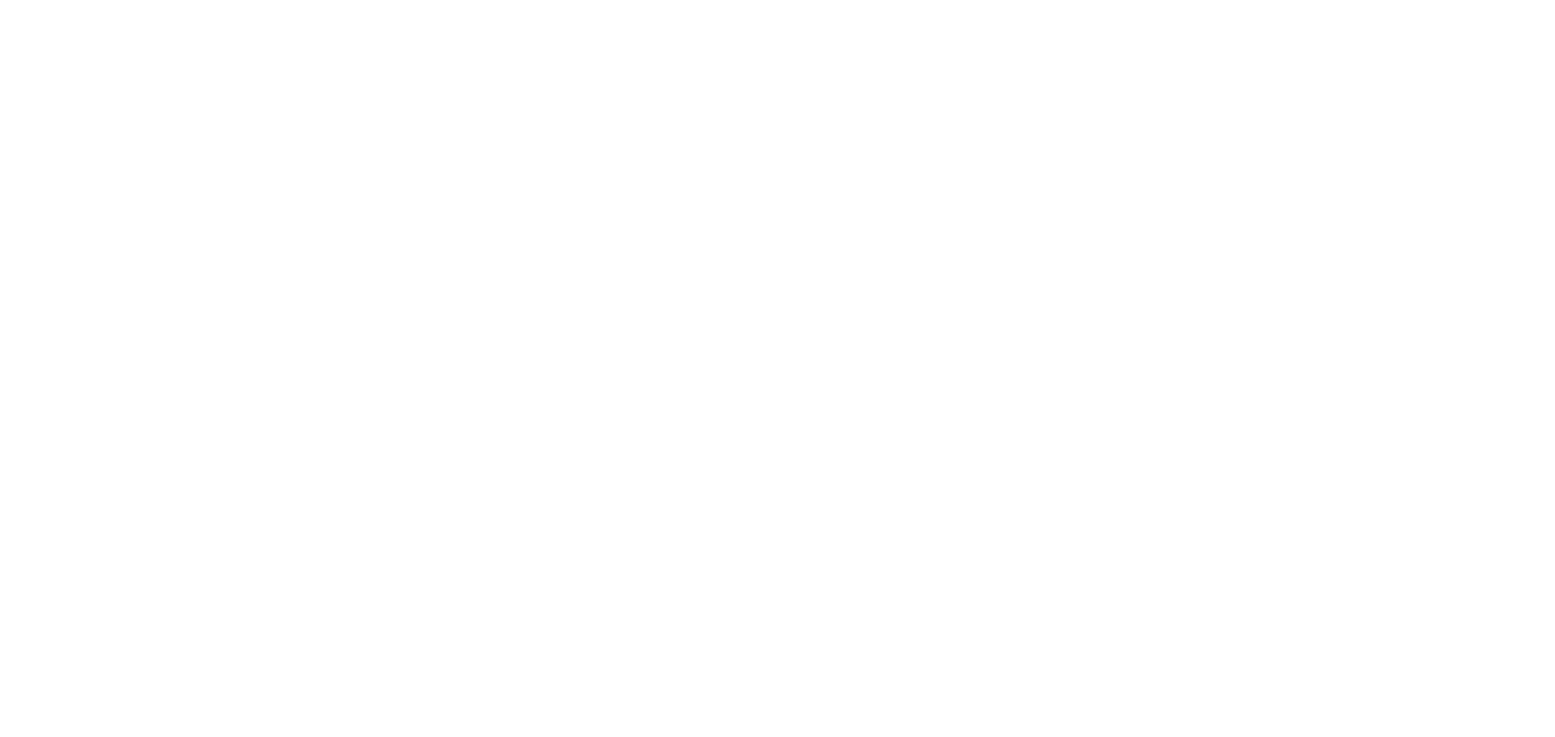
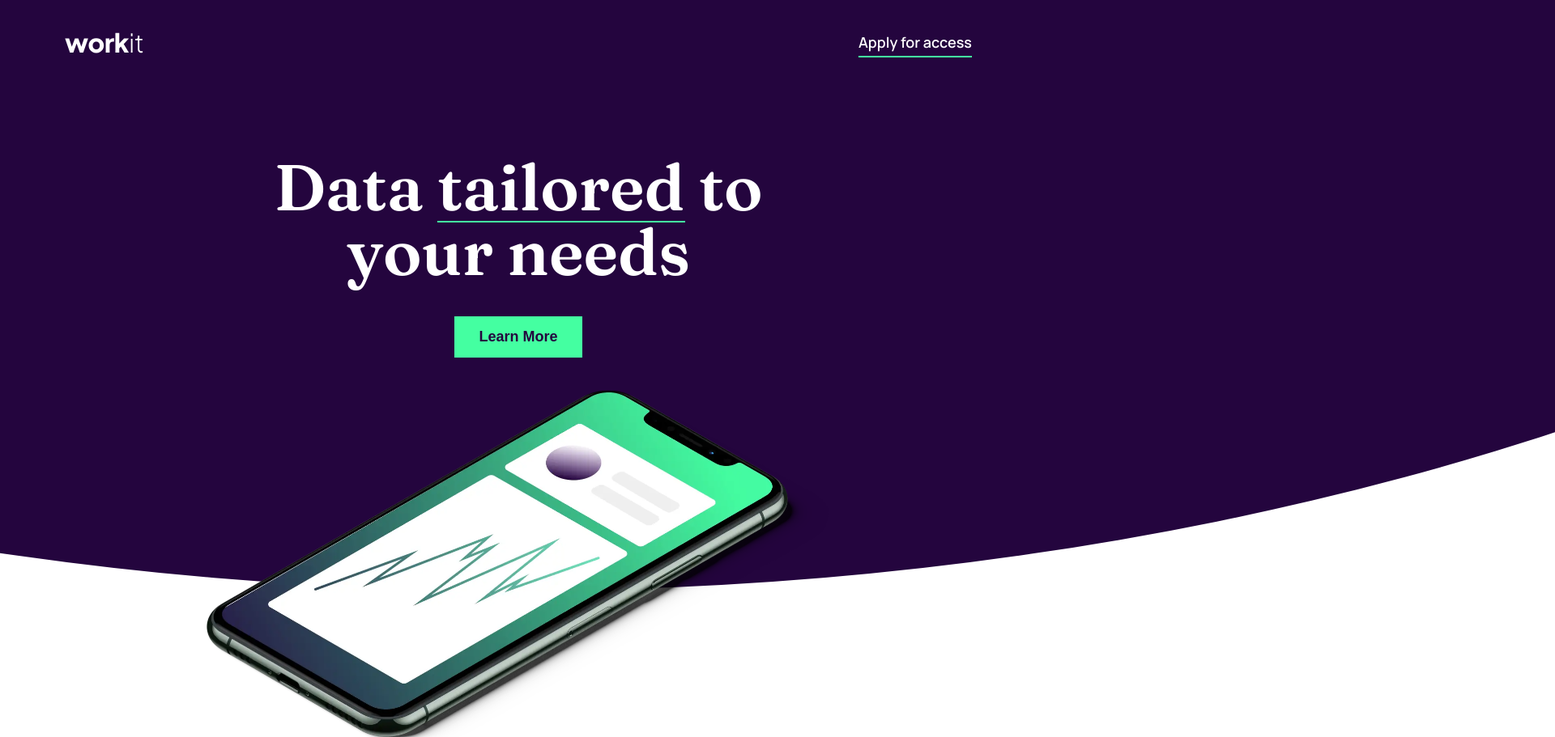
Before and after one commit to anacarolinabmv/FM-workit-landing-page, a website: page src/index.html in a window 1280 px wide. Shown: the top 911 px of the page at 81% size, 1920 px wide, since content can reach past the window. Before the commit the page ends 800 px from the top, so only its background shows below. Drawn offline with Linux system fonts and the light colour scheme.

Commit message:
Style header

```diff
--- a/src/index.html
+++ b/src/index.html
@@ -9,7 +9,7 @@
     <link rel="preconnect" href="https://fonts.googleapis.com" />
     <link rel="preconnect" href="https://fonts.gstatic.com" crossorigin />
     <link
-      href="https://fonts.googleapis.com/css2?family=Fraunces:wght@600&family=Manrope&display=swap"
+      href="https://fonts.googleapis.com/css2?family=Fraunces:wght@600&family=Manrope:wght@400;600&display=swap"
       rel="stylesheet" />
 
     <link rel="stylesheet" href="css/style.css" />
@@ -18,7 +18,23 @@
   </head>
   <body>
     <header class="header">
-      <nav class="navbar"></nav>
+      <div class="shape"></div>
+      <div class="container">
+        <nav class="navbar">
+          <div class="logo-box">
+            <img src="assets/images/logo-light.svg" alt="Logo" class="logo-box__logo" />
+          </div>
+          <a href="#" class="btn--inline">Apply for access</a>
+        </nav>
+        <h1 class="heading-large">
+          Data <span class="underline--green">tailored</span> to<br />
+          your needs
+        </h1>
+        <a href="#" class="btn--green mg-bottom-sm">Learn More</a>
+        <div class="header__img-box">
+          <img src="assets/images/image-hero.webp" alt="Phone" class="header__img" />
+        </div>
+      </div>
     </header>
     <main>
       <section class="container"></section>
--- a/src/scss/_base.scss
+++ b/src/scss/_base.scss
@@ -11,6 +11,11 @@ html {
 }
 body {
   box-sizing: border-box;
+  font-size: 1.8rem;
+  font-weight: 400;
+  font-family: 'Monrope', sans-serif;
+  overflow-x: hidden;
+  // display: flex;
 }
 
 //#typography
@@ -18,14 +23,21 @@ body {
 .heading-large {
   font-size: 8rem;
   font-weight: 600;
+  font-family: 'Fraunces', serif;
+  color: $white;
+  line-height: 1;
+  margin-bottom: 3rem;
+  margin: 8rem 0 4rem;
 }
 .heading-medium {
   font-size: 5.6rem;
   font-weight: 600;
+  font-family: 'Fraunces', serif;
 }
 .heading-small {
   font-size: 3.2rem;
   font-weight: 600;
+  font-family: 'Fraunces', serif;
 }
 .paragraph {
   font-size: 1.8rem;
--- a/src/scss/_components.scss
+++ b/src/scss/_components.scss
@@ -0,0 +1,32 @@
+.btn--inline {
+  display: inline-block;
+  color: $white;
+  border-bottom: 2px solid $green;
+  text-decoration: none;
+  font-family: 'Manrope', sans-serif;
+  font-weight: 600;
+}
+.btn--green:link,
+.btn--green:visited {
+  color: $purple;
+  display: inline-block;
+  background-color: $green;
+  padding: 1.5rem 3rem;
+  text-decoration: none;
+  font-weight: 600;
+}
+
+.underline--green {
+  position: relative;
+  z-index: 2;
+  &::after {
+    content: '';
+    position: absolute;
+    bottom: 5px;
+    left: 0;
+    width: 100%;
+    background-color: $green;
+    height: 2px;
+    z-index: 4;
+  }
+}
--- a/src/scss/_layout.scss
+++ b/src/scss/_layout.scss
@@ -0,0 +1,44 @@
+.container {
+  width: 100%;
+  max-width: 144rem;
+  margin: 0 auto;
+}
+.navbar {
+  display: flex;
+  padding: 4rem 8rem;
+  justify-content: space-between;
+}
+.header {
+  text-align: center;
+  height: 73rem;
+  z-index: 5;
+  position: relative;
+
+  &::after {
+    content: '';
+    position: absolute;
+    top: 0;
+    left: 0;
+    height: 100%;
+    width: 100%;
+    background-color: $purple;
+    border-radius: 50%;
+    transform-origin: bottom;
+    transform: scale(4);
+    z-index: -1;
+  }
+  &__img-box {
+    height: 40rem;
+    width: 77rem;
+    margin: 0 auto;
+  }
+
+  &__img {
+    width: 100%;
+  }
+}
+
+.main {
+}
+.footer {
+}
--- /dev/null
+++ b/src/scss/_utility.scss
@@ -0,0 +1,3 @@
+.mg-bottom-sm {
+  margin-bottom: 4rem;
+}
--- a/src/scss/main.scss
+++ b/src/scss/main.scss
@@ -2,3 +2,4 @@
 @import 'base';
 @import 'layout';
 @import 'components';
+@import 'utility';
```
Also changed, not shown: src/css/style.css, 1 other file.
